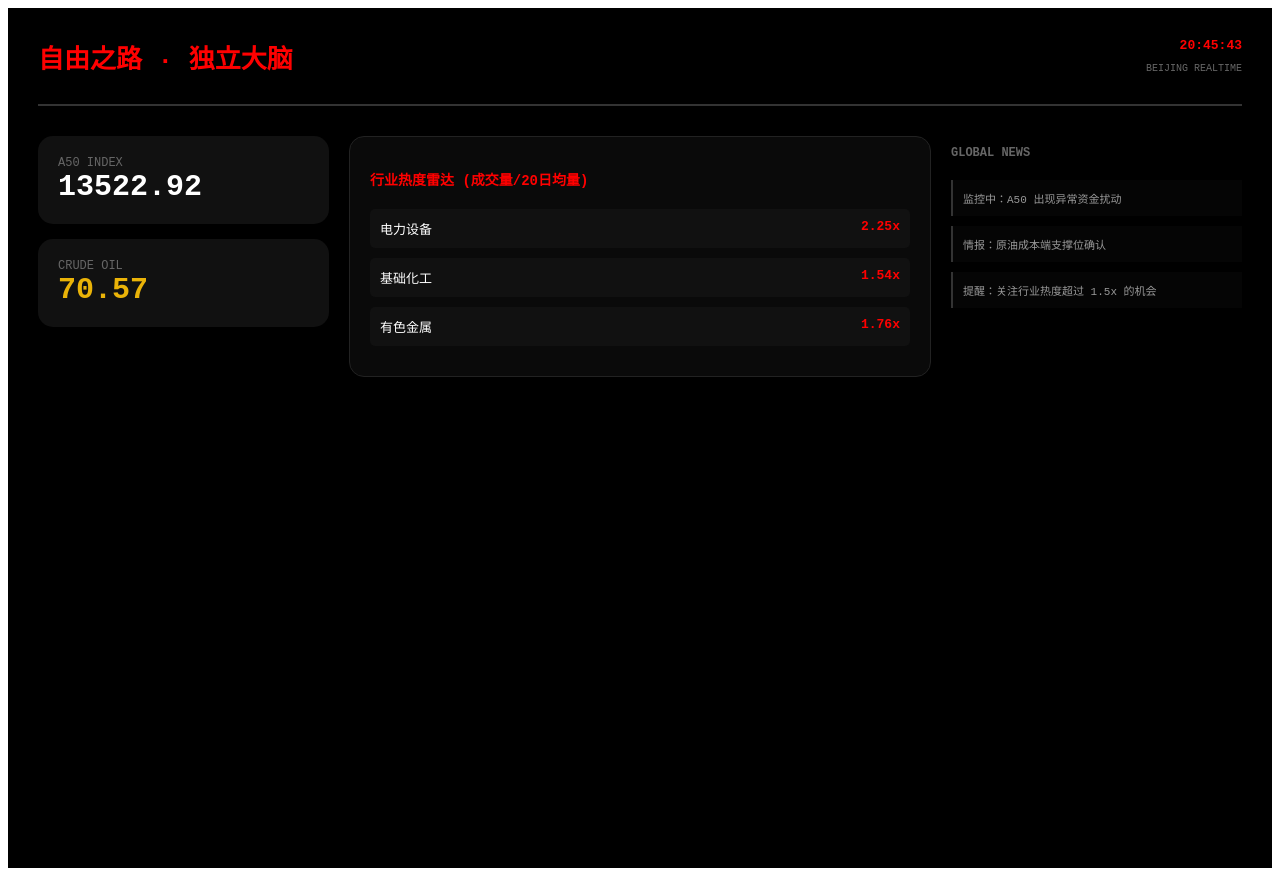
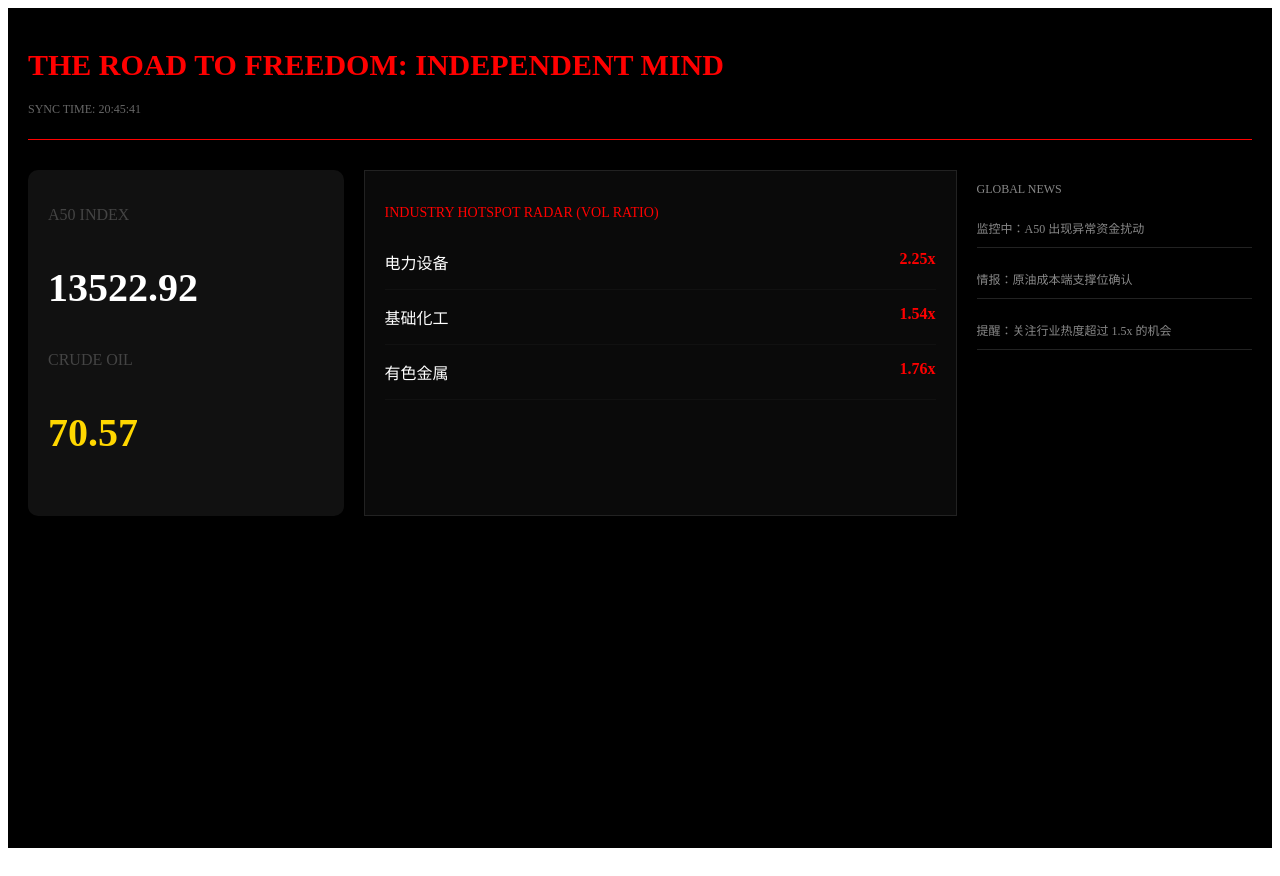
Before and after one commit to hua90261-maker/brain, a Next.js app: page / in a window 1280 px wide. Built offline with nearby package versions, Linux system fonts and the light colour scheme.

Commit message:
Refactor AlphaCommand to CommandCenter with updates

```diff
--- a/pages/index.js
+++ b/pages/index.js
@@ -1,63 +1,50 @@
 import React, { useState, useEffect } from 'react';
 
-export default function AlphaCommand() {
-  const [m, setM] = useState({ a50: '--', oil: '--', dxy: '--', sectors: [], intel: [], time: '正在载入...' });
+export default function CommandCenter() {
+  const [m, setM] = useState({ a50: '--', oil: '--', sectors: [], intel: [], time: 'INIT...' });
 
   useEffect(() => {
-    const scout = async () => {
+    const fetcher = async () => {
       try {
         const res = await fetch('/api/data');
         const data = await res.json();
         setM(data);
-      } catch (e) {
-        console.log("信号重连中...");
-      }
+      } catch (e) { console.log("信号闪烁..."); }
     };
-    scout();
-    const timer = setInterval(scout, 5000);
+    fetcher();
+    const timer = setInterval(fetcher, 3000); // 3秒强制刷新，让你看到数字动
     return () => clearInterval(timer);
   }, []);
 
   return (
-    <div style={{ backgroundColor: '#000', color: '#fff', minHeight: '100vh', padding: '30px', fontFamily: 'monospace' }}>
-      {/* 头部：北京时间 */}
-      <div style={{ display: 'flex', justifyContent: 'space-between', borderBottom: '2px solid #333', paddingBottom: '20px', marginBottom: '30px' }}>
-        <h1 style={{ color: '#f00', margin: 0 }}>自由之路 · 独立大脑</h1>
-        <div style={{ textAlign: 'right' }}>
-          <p style={{ margin: 0, color: '#f00', fontWeight: 'bold' }}>{m.time}</p>
-          <p style={{ fontSize: '10px', color: '#666' }}>BEIJING REALTIME</p>
-        </div>
+    <div style={{ backgroundColor: '#000', color: '#fff', minHeight: '100vh', padding: '20px', fontFamily: 'serif' }}>
+      <div style={{ borderBottom: '1px solid #f00', paddingBottom: '10px' }}>
+        <h1 style={{ color: '#f00', fontSize: '30px' }}>THE ROAD TO FREEDOM: INDEPENDENT MIND</h1>
+        <p style={{ fontSize: '12px', color: '#666' }}>SYNC TIME: {m.time}</p>
       </div>
 
-      <div style={{ display: 'grid', gridTemplateColumns: '1fr 2fr 1fr', gap: '20px' }}>
-        {/* 左：核心宏观 */}
-        <div style={{ display: 'flex', flexDirection: 'column', gap: '15px' }}>
-          <div style={{ background: '#111', padding: '20px', borderRadius: '15px' }}>
-            <div style={{ color: '#666', fontSize: '12px' }}>A50 INDEX</div>
-            <div style={{ fontSize: '30px', fontWeight: 'bold' }}>{m.a50}</div>
-          </div>
-          <div style={{ background: '#111', padding: '20px', borderRadius: '15px' }}>
-            <div style={{ color: '#666', fontSize: '12px' }}>CRUDE OIL</div>
-            <div style={{ fontSize: '30px', fontWeight: 'bold', color: '#eab308' }}>{m.oil}</div>
-          </div>
+      <div style={{ display: 'flex', gap: '20px', marginTop: '30px' }}>
+        <div style={{ flex: 1, background: '#111', padding: '20px', borderRadius: '10px' }}>
+          <p style={{ color: '#444' }}>A50 INDEX</p>
+          <p style={{ fontSize: '40px', fontWeight: 'bold' }}>{m.a50}</p>
+          <p style={{ color: '#444', marginTop: '20px' }}>CRUDE OIL</p>
+          <p style={{ fontSize: '40px', fontWeight: 'bold', color: '#ffd700' }}>{m.oil}</p>
         </div>
 
-        {/* 中：成交量雷达 */}
-        <div style={{ background: '#0a0a0a', padding: '20px', borderRadius: '15px', border: '1px solid #222' }}>
-          <h2 style={{ fontSize: '14px', color: '#f00', marginBottom: '20px' }}>行业热度雷达 (成交量/20日均量)</h2>
+        <div style={{ flex: 2, background: '#0a0a0a', padding: '20px', border: '1px solid #222' }}>
+          <p style={{ color: '#f00', fontSize: '14px' }}>INDUSTRY HOTSPOT RADAR (VOL RATIO)</p>
           {m.sectors && m.sectors.map((s, i) => (
-            <div key={i} style={{ display: 'flex', justifyContent: 'space-between', padding: '10px', background: '#111', marginBottom: '10px', borderRadius: '5px' }}>
+            <div key={i} style={{ display: 'flex', justifyContent: 'space-between', padding: '15px 0', borderBottom: '1px solid #111' }}>
               <span>{s.name}</span>
               <span style={{ color: '#f00', fontWeight: 'bold' }}>{s.heat}x</span>
             </div>
           ))}
         </div>
 
-        {/* 右：全球快讯 */}
-        <div style={{ display: 'flex', flexDirection: 'column', gap: '10px' }}>
-          <h2 style={{ fontSize: '12px', color: '#666' }}>GLOBAL NEWS</h2>
+        <div style={{ flex: 1, color: '#888', fontSize: '12px' }}>
+          <p>GLOBAL NEWS</p>
           {m.intel && m.intel.map((n, i) => (
-            <div key={i} style={{ fontSize: '11px', color: '#999', padding: '10px', borderLeft: '2px solid #333', background: '#050505' }}>{n}</div>
+            <p key={i} style={{ padding: '10px 0', borderBottom: '1px solid #222' }}>{n}</p>
           ))}
         </div>
       </div>
```
